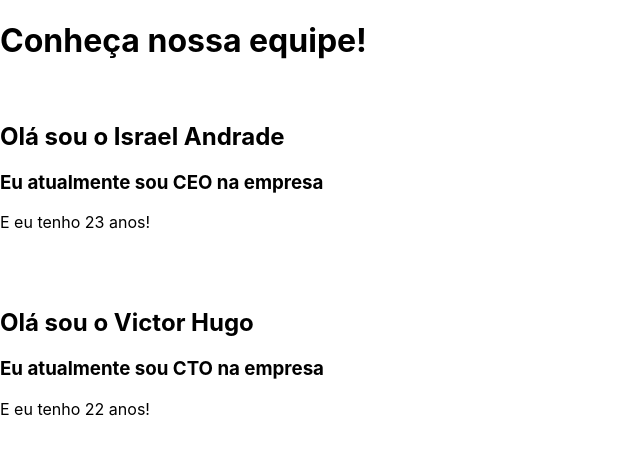
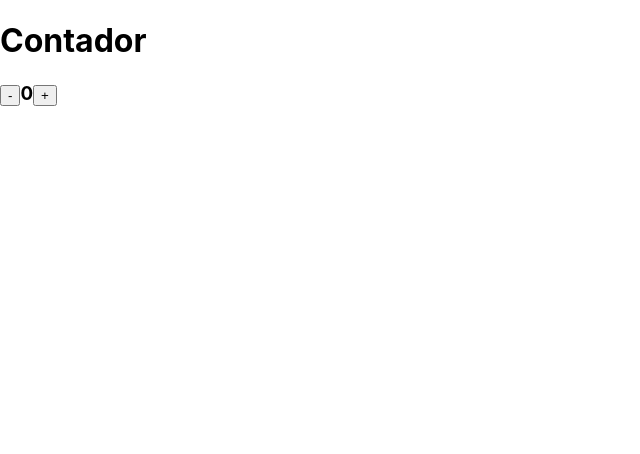
Before and after one commit to izzyandrade/first-react-app, a React (Create React App) app: page / in a window 1280 px wide. Shown: the top 454 px of the page, without its empty margins (0-640 px from the left). Built offline with nearby package versions, Linux system fonts and the light colour scheme.

Commit message:
states e components

```diff
--- a/src/App.js
+++ b/src/App.js
@@ -1,37 +1,42 @@
-import React from 'react';
+import React, { Component } from 'react';
 
-const Equipe = (props) => {
-	return (
-		<div>
-			<Sobre
-				nome={props.nome}
-				cargo={props.cargo}
-				idade={props.idade}
-			/>
-		</div>
-	);
-}
+class App extends Component {
 
-const Sobre = (props) => {
-	return (
-		<div>
-			<br/>
-			<h2>Olá sou o {props.nome}</h2>
-			<h3>Eu atualmente sou {props.cargo} na empresa</h3>
-			<p>E eu tenho {props.idade} anos!</p>
-			<br/>
-		</div>
-	);
-}
+	constructor(props){
+		super(props);
+		this.state = {
+			nome: "Izzy",
+			contador: 0
+		};
 
-function App(){
-	return (
-		<div>
-			<h1>Conheça nossa equipe!</h1>
-			<Equipe nome="Israel Andrade" cargo="CEO" idade="23"/>
-			<Equipe nome="Victor Hugo" cargo="CTO" idade="22"/>
-		</div>
-	);
+		this.aumentar = this.aumentar.bind(this);
+		this.subtrair = this.subtrair.bind(this);
+	}
+
+	aumentar(){
+		let state = this.state;
+		state.contador += 1;
+		this.setState(state)
+	}
+
+	subtrair(){
+		let state = this.state;
+		state.contador -= 1;
+		this.setState(state);
+	}
+
+	render(){
+		return(
+			<div>
+				<h1>Contador</h1>
+				<h3>
+					<button onClick={this.subtrair}>-</button>
+						{this.state.contador}
+					<button onClick={this.aumentar}>+</button>
+				</h3>
+			</div>
+		);
+	}
 }
 
 export default App;
```
